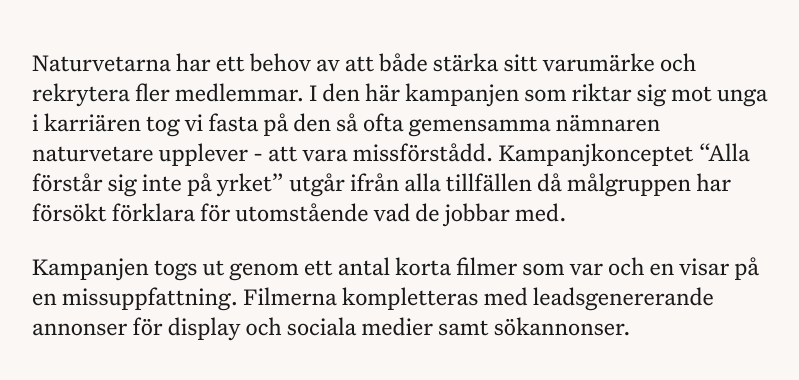
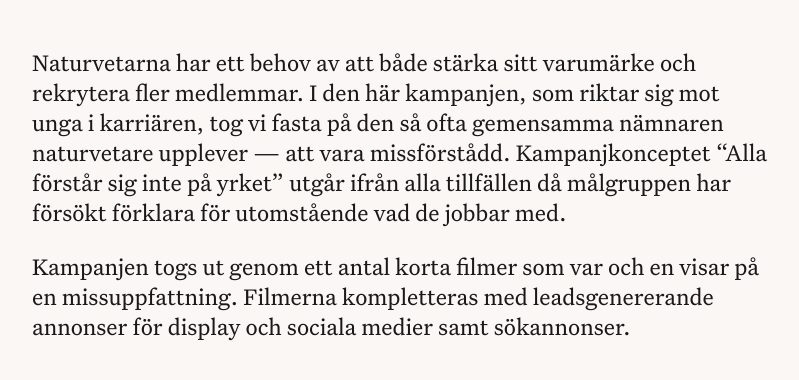
Before and after one commit to kwdstudio/kwdstudio.github.io, a Jekyll site: the page built from _cases/naturvetarna-yrke.md, in a window 1280 px wide and 900 px high, scrolled down 1813 px, cut to the strip 213-601 px from the top of the window. Shown: the top 380 px of the strip, without its empty margins (240-1039 px from the left). Built offline with Jekyll 4.4.1, drawn with Linux system fonts in a browser that asks for light colours; some of the changed text lies outside the part shown.

```diff
--- a/_cases/naturvetarna-yrke.md
+++ b/_cases/naturvetarna-yrke.md
@@ -22,7 +22,7 @@ Naturvetarna är ett nischat fackförbund som representerar studenter och yrkesv
   caption=""
 %}
 
-Naturvetarna har ett behov av att både stärka sitt varumärke och rekrytera fler medlemmar. I den här kampanjen som riktar sig mot unga i karriären tog vi fasta på den så ofta gemensamma nämnaren naturvetare upplever - att vara missförstådd. Kampanjkonceptet “Alla förstår sig inte på yrket” utgår ifrån alla tillfällen då målgruppen har försökt förklara för utomstående vad de jobbar med.
+Naturvetarna har ett behov av att både stärka sitt varumärke och rekrytera fler medlemmar. I den här kampanjen, som riktar sig mot unga i karriären, tog vi fasta på den så ofta gemensamma nämnaren naturvetare upplever — att vara missförstådd. Kampanjkonceptet “Alla förstår sig inte på yrket” utgår ifrån alla tillfällen då målgruppen har försökt förklara för utomstående vad de jobbar med.
 
 Kampanjen togs ut genom ett antal korta filmer som var och en visar på en missuppfattning. Filmerna kompletteras med leadsgenererande annonser för display och sociala medier samt sökannonser.
 
```
Also changed, not shown: other parts of _cases/naturvetarna-yrke.md (+1 -1 lines).
